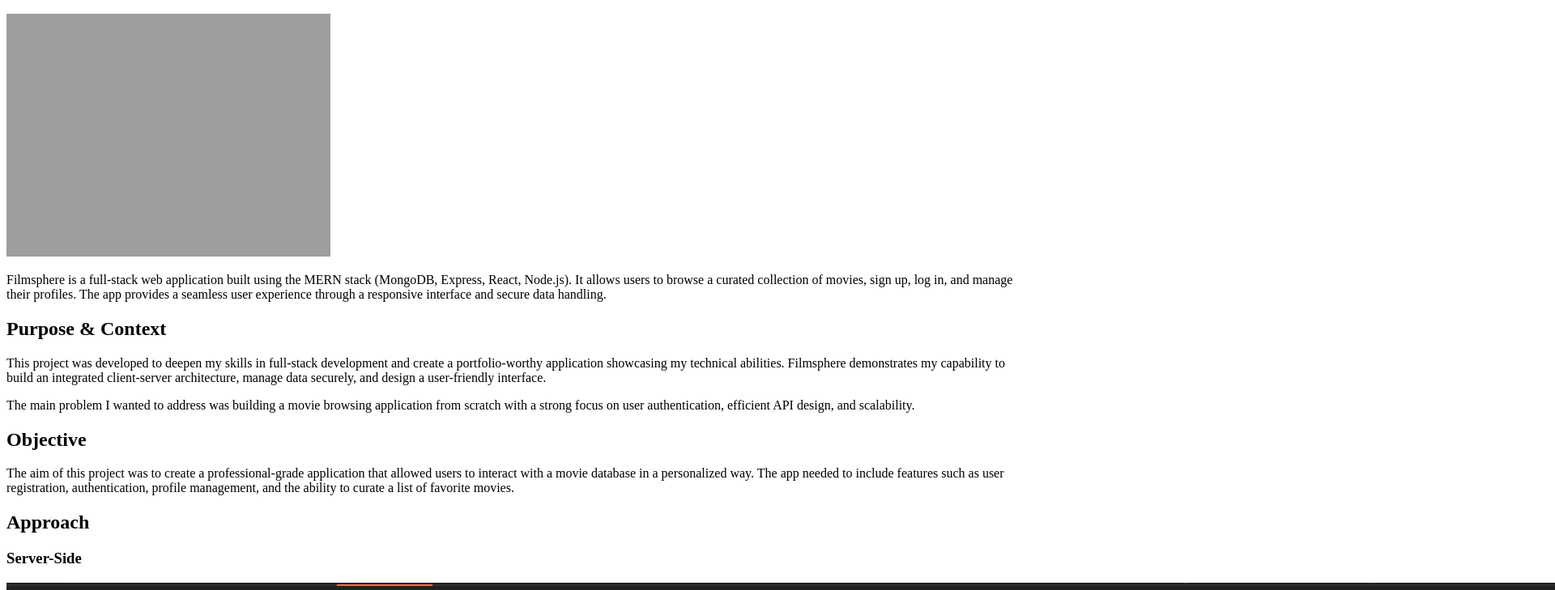
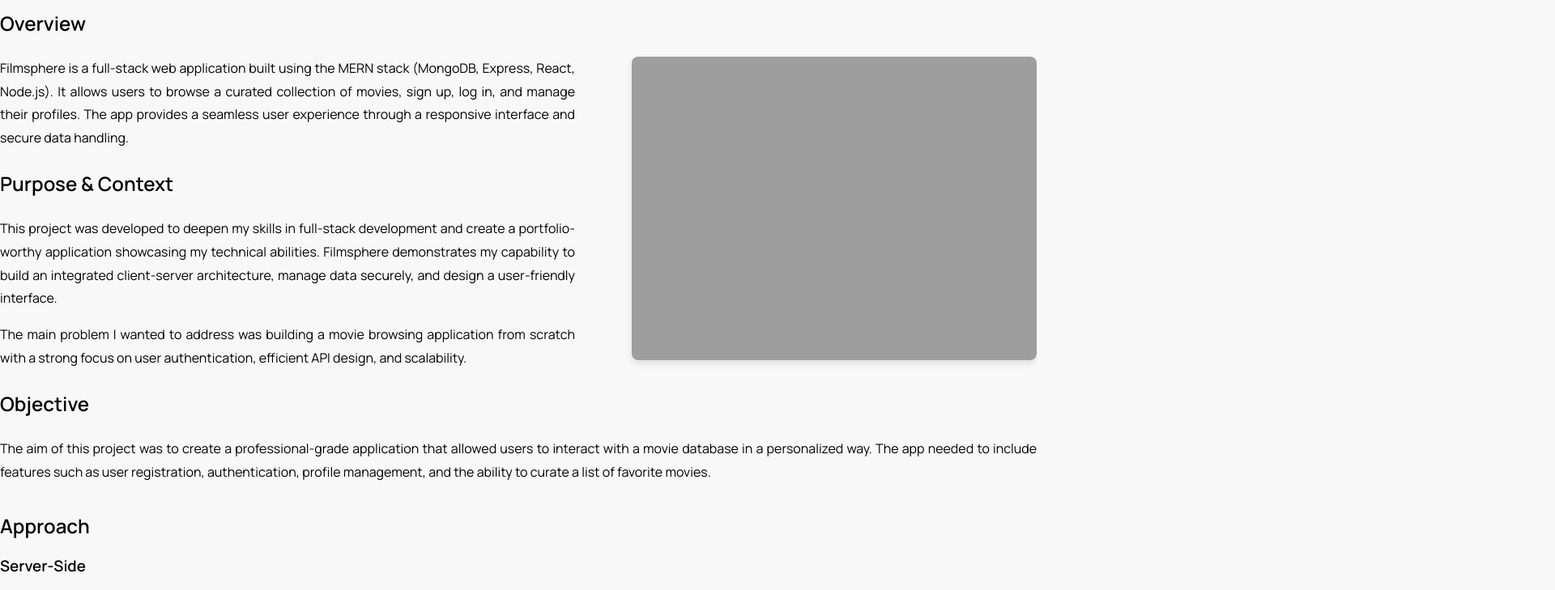
Before and after one commit to penathecreative/onepage-portfolio, a plain HTML site: page cases/filmsphere.html in a window 1280 px wide. Shown: the part 180-909 px from the top of the page at 81% size, 1920 px wide, since content can reach past the window. Drawn offline with Linux system fonts and the light colour scheme; files that its build step writes are made by us from their sources; the site is published under a folder, as on GitHub Pages, so addresses that start at the root find nothing.

Commit message:
Fixed CSS path

```diff
--- a/cases/filmsphere.html
+++ b/cases/filmsphere.html
@@ -5,7 +5,7 @@
     <meta charset="UTF-8">
     <meta name="viewport" content="width=device-width, initial-scale=1.0">
     <title>Filmshpere Case Study</title>
-    <link rel="stylesheet" href="/css/style.production.css">
+    <link rel="stylesheet" href="css/style.production.css">
     <link href="https://fonts.googleapis.com/css2?family=Manrope:wght@300;400;500;600&display=swap" rel="stylesheet">
     <link rel="icon" type="image/png" href="/assets/favicon-32x32.png" sizes="32x32">
     <link rel="icon" type="image/png" href="/assets/favicon-16x16.png" sizes="16x16">
```
Also changed, not shown: cases/linkup.html (+1 -1 lines), cases/meet.html (+1 -1 lines), index.html (+1 -1 lines).
